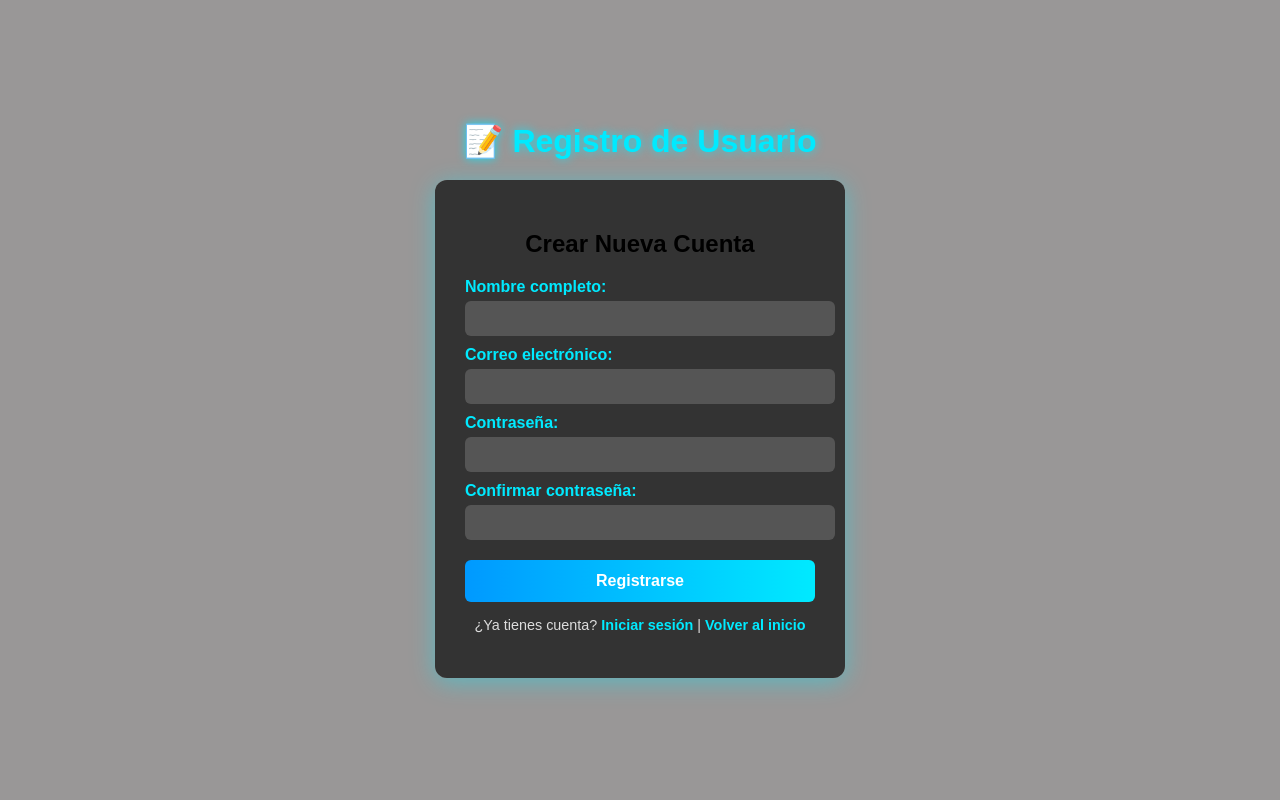
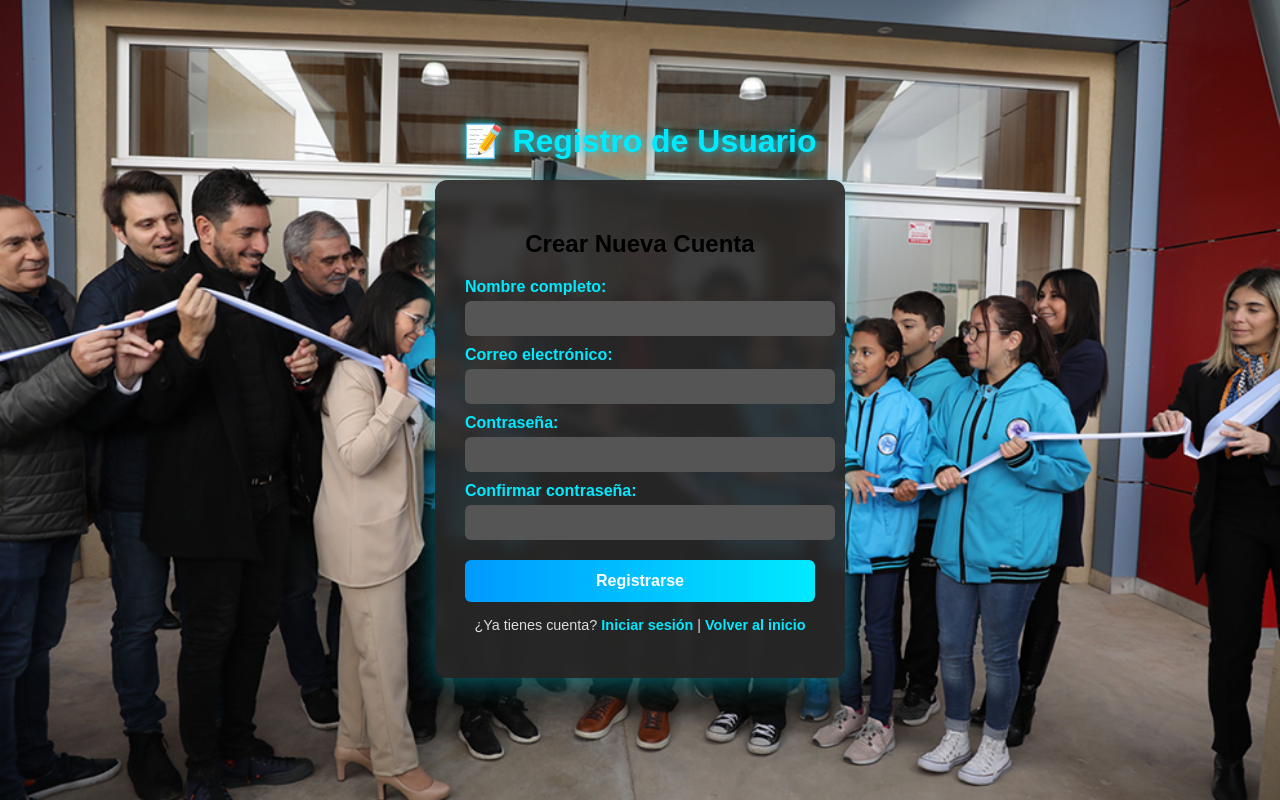
Before and after one commit to richRF07/Asistencias-PRoA, a Flask app: page /registro in a window 1280 px wide. Run offline with Flask 3, Linux system fonts and the light colour scheme.

Commit message:
modificacion del 24/09

```diff
--- a/App_Web/static/estilo.css
+++ b/App_Web/static/estilo.css
@@ -9,20 +9,18 @@ body.fondo {
   justify-content: center;
   align-items: center;
   position: relative;
-
-  /* Imagen de fondo */
-  background: url('/static/img/Schiarett-Proa-2.jpg') center center / cover no-repeat;
-  background-size: cover;
 }
 
-/* Overlay oscuro para dar contraste */
-body.fondo::before {
-  content: "";
-  position: absolute;
-  inset: 0;
-  background: rgb(153, 151, 151);
-  z-index: 0;
+.fondo {
+  position: fixed;
+  top: 0;
+  left: 0;
+  width: 100%;
+  height: 100%;
+  background: url('../static/img/Schiaretti-Proa-3.jpg') center center / cover no-repeat;
+  z-index: -1;
 }
+
 
 /* Asegurarse que el contenido esté por encima del overlay */
 header, .contenedor-formulario {
--- a/App_Web/static/login.css
+++ b/App_Web/static/login.css
@@ -18,7 +18,7 @@ body {
   left: 0;
   width: 100%;
   height: 100%;
-  background: url('/static/img/Schiaretti-Proa-3.jpg') center center / cover no-repeat;
+  background: url('../static/img/Schiaretti-Proa-3.jpg') center center / cover no-repeat;
   z-index: -1;
 }
 
--- a/App_Web/templates/login.html
+++ b/App_Web/templates/login.html
@@ -7,8 +7,8 @@
   <link href="https://fonts.googleapis.com/css2?family=Poppins:wght@300;500;600&display=swap" rel="stylesheet">
 </head>
 <body>
-  <!-- Imagen de fondo directamente en el HTML -->
-  <div class="fondo" style="background-image: url('{{ url_for('static', filename='img/Schiaretti-Proa-3.jpg') }}');"></div>
+  <!-- Imagen de fondo -->
+  <div class="fondo"></div>
 
   <!-- Overlay para oscurecer ligeramente la imagen -->
   <div class="overlay"></div>
```
